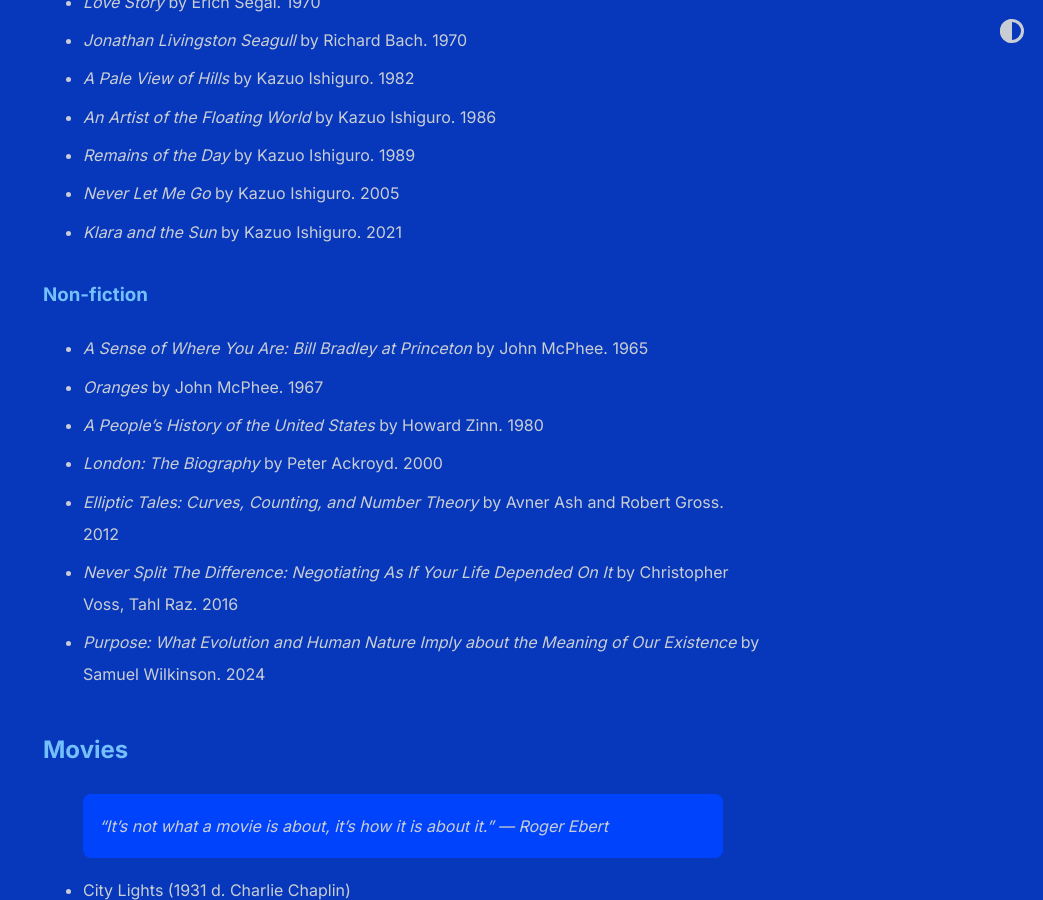
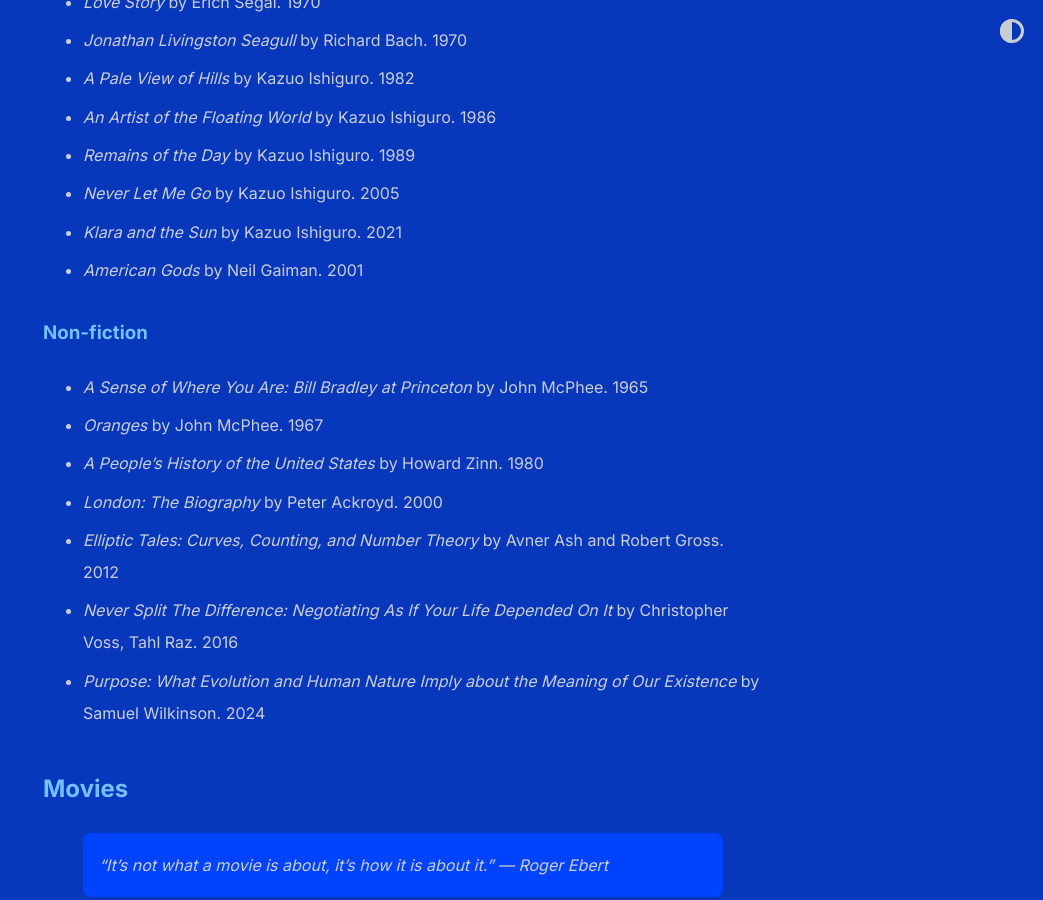
Before and after one commit to shihankanungo/shihankanungo.github.io, a Jekyll site: the page built from wrapped.md, in a window 1280 px wide and 900 px high, scrolled down 681 px. Shown: the whole window, without its empty margins (237-1280 px from the left). Built offline with Jekyll 4.4.1, drawn with Linux system fonts in a browser that asks for light colours.

Commit message:
Update wrapped.md

```diff
--- a/wrapped.md
+++ b/wrapped.md
@@ -17,6 +17,7 @@ title: Wrapped (2025)
 - *Remains of the Day* by Kazuo Ishiguro. 1989
 - *Never Let Me Go* by Kazuo Ishiguro. 2005
 - *Klara and the Sun* by Kazuo Ishiguro. 2021
+- *American Gods* by Neil Gaiman. 2001
 
 ### Non-fiction
 - *A Sense of Where You Are: Bill Bradley at Princeton* by John McPhee. 1965
```
